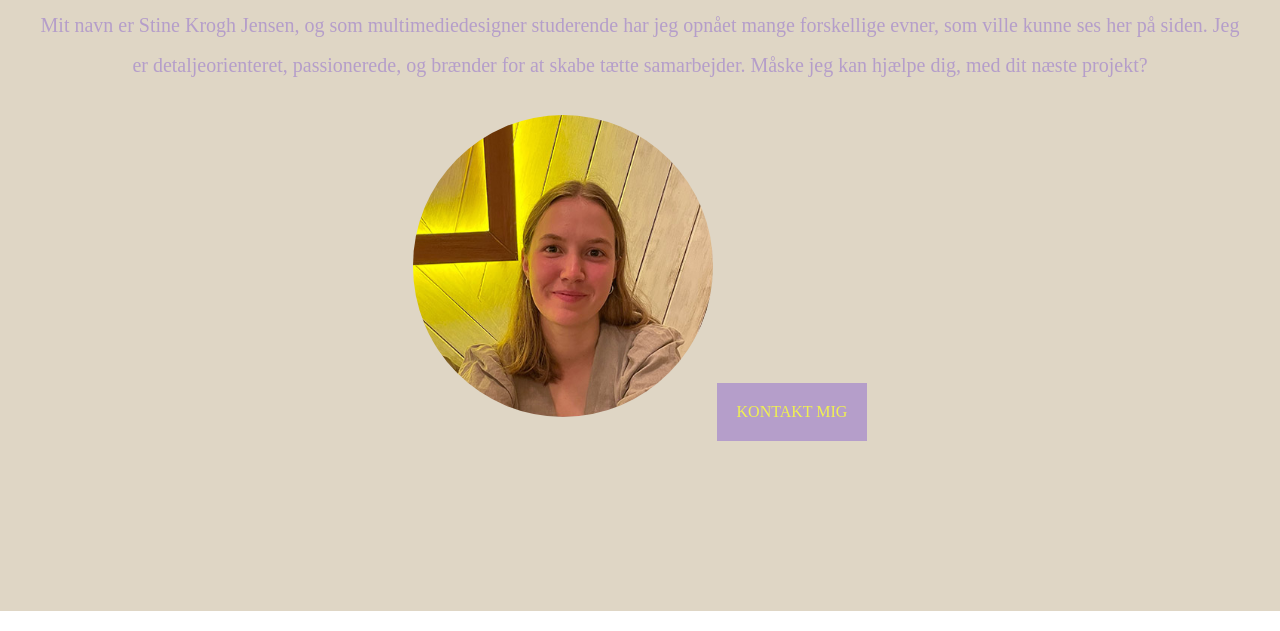
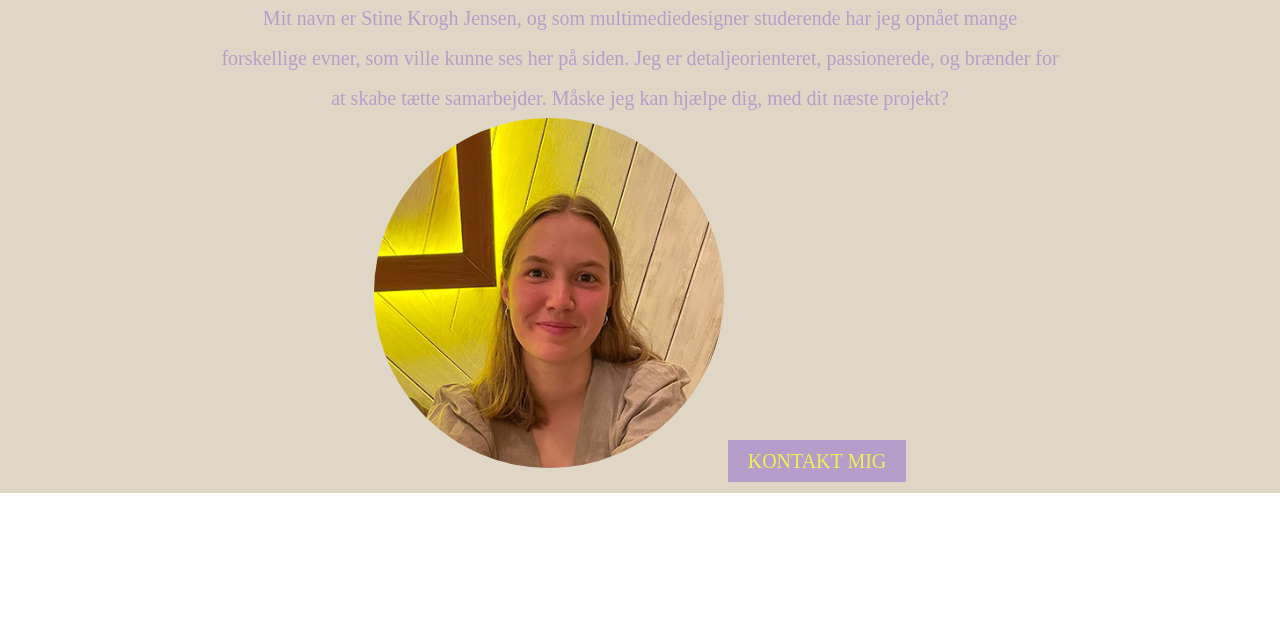
Before and after one commit to StineKrogh/StineKrogh.dk, a plain HTML site: page index.html in a window 1280 px wide. Shown: the part 169-800 px from the top of the page. Drawn offline with Linux system fonts and the light colour scheme.

Commit message:
Update styles.css
Responsiv navigationsbar og section - Velkommen

```diff
--- a/styles.css
+++ b/styles.css
@@ -1,3 +1,4 @@
+
 *{
     padding: 0;
     margin: 0;
@@ -111,13 +112,15 @@ a.active, a:hover{
 }
 /* responsiv naviagtionsbar slut */
 
-
+/*første section med billede og knap*/
 .velkommen{
-    width: auto;
+    width: 100%;
     height: 950px;
     background-color: #DFD6C5;
     text-align: center;
     padding: 40px;
+    margin: auto;
+    box-sizing: border-box;
 }
 
 h1{
@@ -132,35 +135,66 @@ p{
     line-height: 2;
     font-size: 20px;
 }
+.image-container{
+    display: flex;
+    flex-direction: column;
+    align-items: center;
+    margin-top: 30px;
+}
+
 #mig{
     border-radius: 50%;
-    margin-top: 30px;
-    float: center;
     width: 300px;
+    height: 300px;
 }
+/*kontakt mig knap med hover*/
 
 .btn{
-    display: inline-block;
-    padding: 20px 20px;
+    margin-top: 20px;
+    padding: 10px 20px;
     background: #B59ECA;
-    font-size: 1rem;
+    font-size: 20px;
     text-decoration: none;
     color: #F0F151;
-    margin-top: 20px;
-    float: none;
+
 }
 
 .btn:hover{
-    background: #000066;
+    background-color:#000066;
+    color: #B59ECA;
 }
 
 
-@media(min-width: 858px){
+@media screen and (min-width:600px) {
 
-.velkommen{
-    width: auto;
-    height:700px;
-}
+    .velkommen{
+        width: 100%;
+        height: auto;
+        padding: 20px;
+    }
+    }
+
+    @media screen and (min-width: 858px){
 
 
-}
+        h1{
+            color: #000066;
+            font-size: 40px;
+        }
+
+        p{
+            color: #B59ECA;
+            font-family: Kohinoor Bangla;
+            margin-top: 20px;
+            margin-left: 200px;
+            margin-right: 200px;
+            line-height: 2;
+            font-size: 20px;
+        }
+
+        #mig{
+            border-radius: 50%;
+            width: 350px;
+            height: 350px;
+        }
+    }
```
